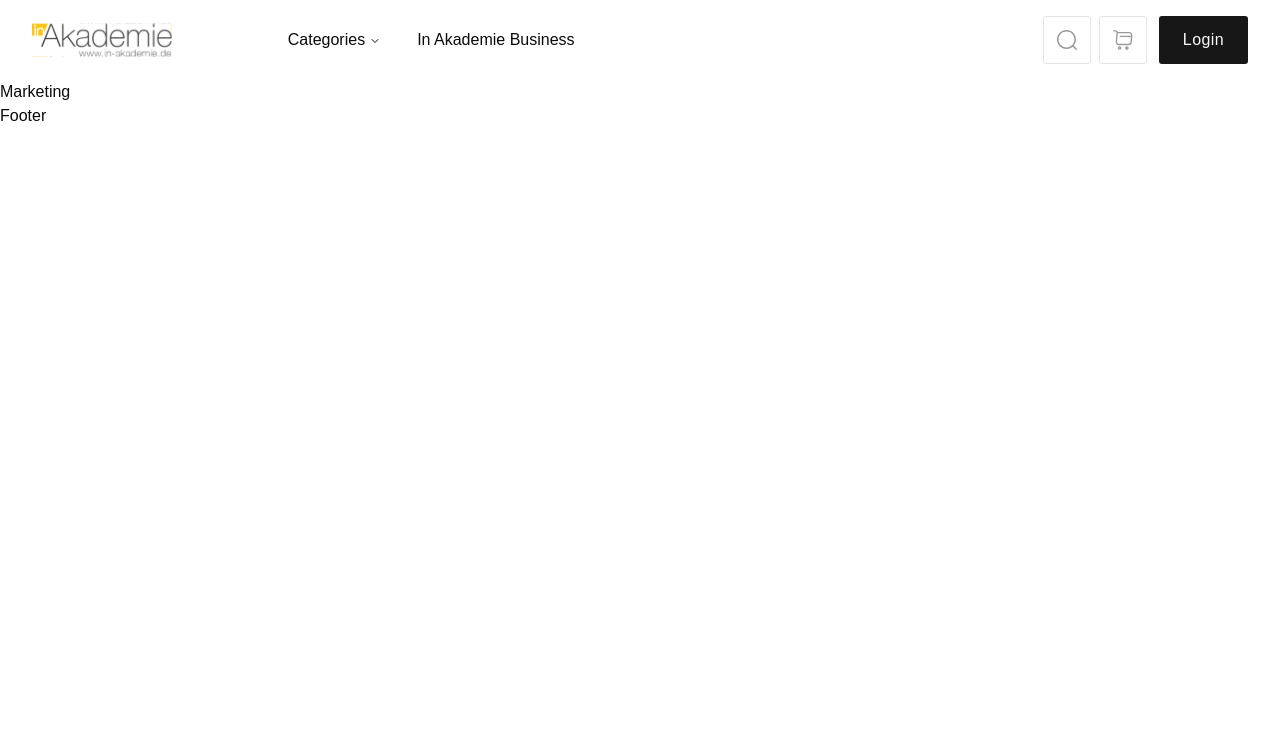
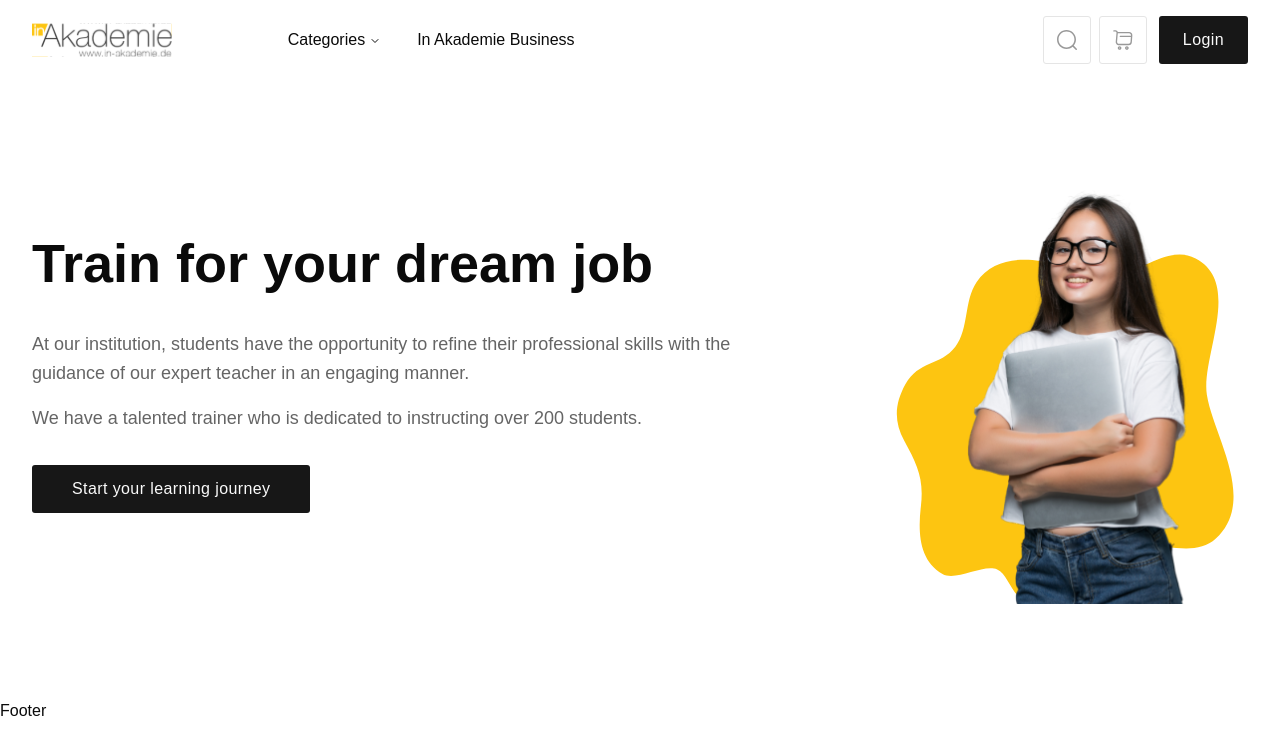
Before and after one commit to Saeed-Altout/new, a Next.js app: page / in a window 1280 px wide. Shown: the top 754 px of the page. Built offline with nearby package versions, Linux system fonts and the light colour scheme.

Commit message:
feat(ui): create hero component.

```diff
--- /dev/null
+++ b/app/(marketing)/(routes)/(home)/_components/hero.tsx
@@ -0,0 +1,35 @@
+import Image from "next/image";
+import { Button } from "@/components/ui/button";
+
+export const Hero = () => {
+  return (
+    <section className="flex justify-between items-start gap-[100px] pt-[109px]">
+      <div className="py-10 flex flex-col gap-8 max-w-[764px]">
+        <h1 className="font-bold text-[54px] leading-[69.12px]">
+          Train for your dream job
+        </h1>
+        <div className="space-y-4">
+          <p className="font-light text-lg leading-[28.8px] text-[#656565]">
+            At our institution, students have the opportunity to refine their
+            professional skills with the guidance of our expert teacher in an
+            engaging manner.
+          </p>
+          <p className="font-light text-lg leading-[28.8px] text-[#656565]">
+            We have a talented trainer who is dedicated to instructing over 200
+            students.
+          </p>
+        </div>
+        <Button className="w-fit px-10">Start your learning journey</Button>
+      </div>
+      <div className="w-[400px] h-[509.7px]">
+        <Image
+          src="/hero.svg"
+          alt="Hero Image"
+          width={1000}
+          height={1000}
+          priority
+        />
+      </div>
+    </section>
+  );
+};
--- /dev/null
+++ b/app/(marketing)/(routes)/(home)/page.tsx
@@ -0,0 +1,9 @@
+import { Hero } from "./_components/hero";
+
+export default function MarketingPage() {
+  return (
+    <main className="max-w-screen-xl mx-auto px-4 md:px-8">
+      <Hero />
+    </main>
+  );
+}
--- a/app/(marketing)/page.tsx
+++ /dev/null
@@ -1,3 +0,0 @@
-export default function MarketingPage() {
-  return <div>Marketing</div>;
-}
```
Also changed, not shown: public/hero.svg (added).
